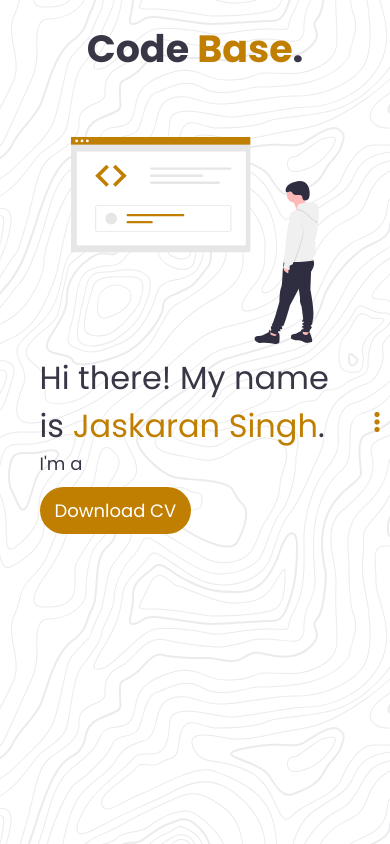
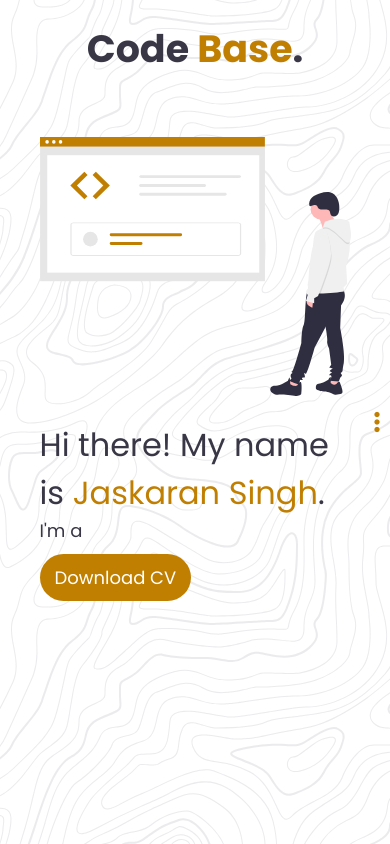
Before and after one commit to karanjas39/my_portfolio_frontend, a plain HTML site: page index.html in a window 390 px wide. Drawn offline with Linux system fonts and the light colour scheme; no server answers.

Commit message:
new updates

```diff
--- a/CSS/index.responsive.css
+++ b/CSS/index.responsive.css
@@ -6,7 +6,7 @@
 
   /*! HOME SECTION  */
   .programmer-svg {
-    width: 80%;
+    width: 100%;
   }
 
   .home-inner-container,
@@ -16,8 +16,7 @@
   }
 
   .home-inner-container {
-    gap: 10px;
-    /* margin-top: 10px; */
+    gap: 25px;
   }
 
   .home-text p:first-child {
```
